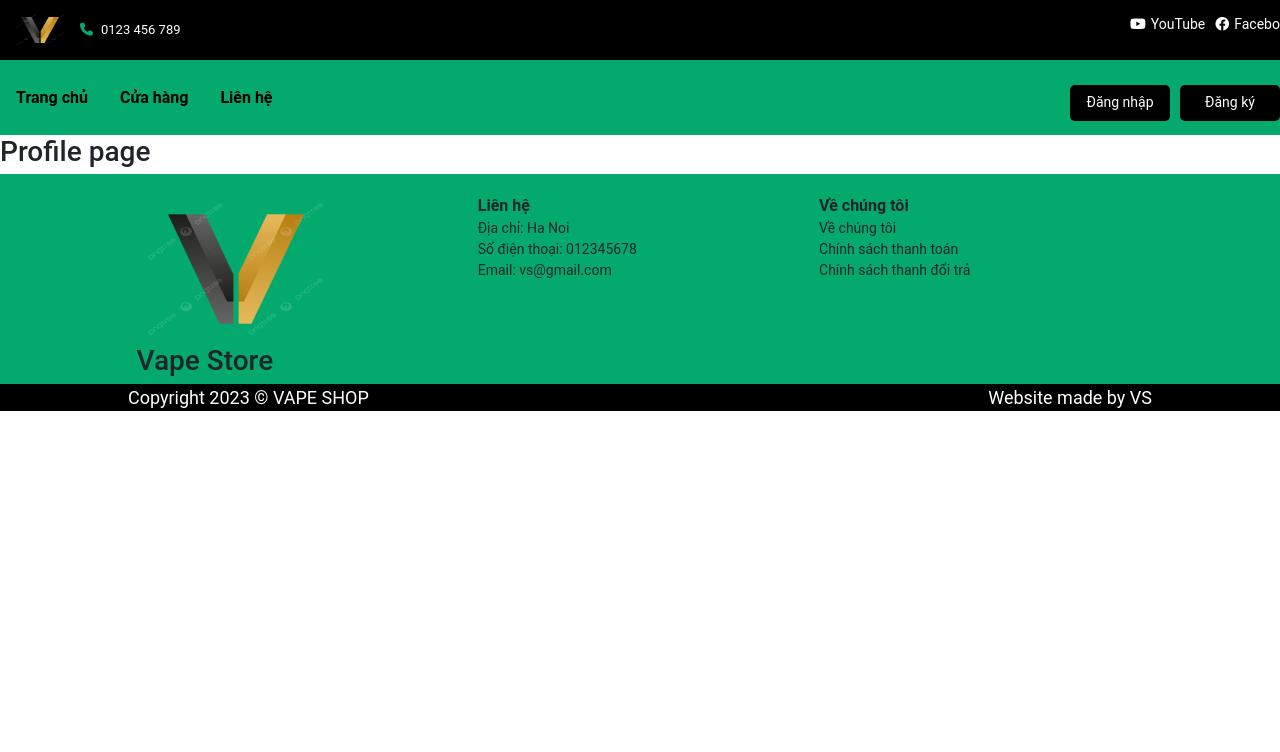
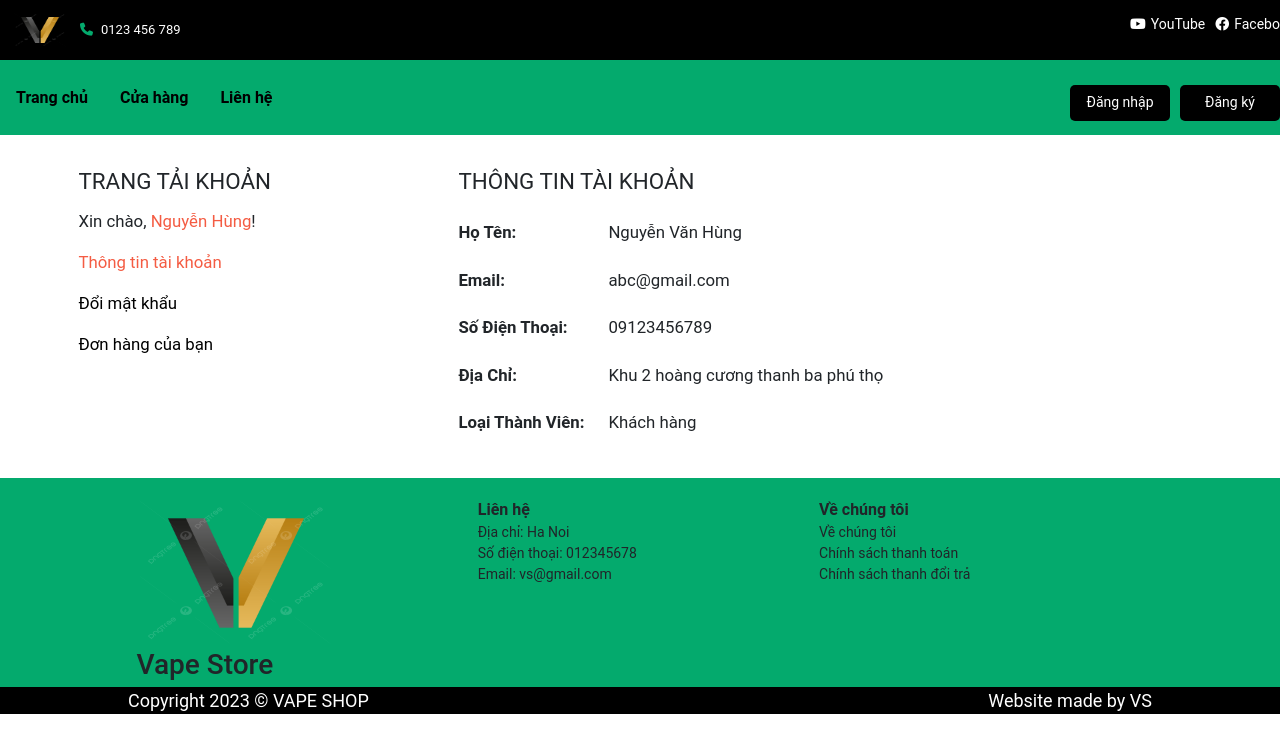
Before and after one commit to MinhDat2001/vape_frontend, a React (Create React App) app: page /profile in a window 1280 px wide. Shown: the top 752 px of the page. Built offline with nearby package versions, Linux system fonts and the light colour scheme.

Commit message:
done trang tinh profile của user, chua xu ly viec goi api

```diff
--- a/src/pages/user/Profile/css/user-profile.module.scss
+++ b/src/pages/user/Profile/css/user-profile.module.scss
@@ -0,0 +1,74 @@
+.d-block {
+    display: block !important;
+}
+
+.mh-0 {
+    min-height: 0 !important;
+}
+
+.active {
+    color: #f45c43 !important;
+}
+
+.user-profile {
+    box-sizing: border-box;
+    ul {
+        list-style: none;
+    }
+    padding: 20px 0;
+    .title {
+        font-size: 2rem;
+        font-weight: normal;
+        text-transform: uppercase;
+        padding: 10px 0;
+    }
+    .nav-box {
+        .top {
+            .welcome {
+                font-size: 1.5rem;
+                .name {
+                    color: #f45c43;
+                }
+            }
+        }
+        .list-link {
+            padding: 8px 0;
+            font-size: 1.5rem;
+            li {
+                padding: 8px 0;
+                a {
+                    text-decoration: none;
+                    color: black;
+                    &:hover {
+                        color: #f45c43;
+                    }
+                }
+            }
+        }
+    }
+    .info-box {
+        .content {
+            padding: 0;
+            font-size: 1.5rem;
+            .list-info {
+                padding: 0;
+                li {
+                    display: flex;
+                    padding: 1rem 0;
+                    span {
+                        display: inline-block;
+                    }
+                    .label {
+                        font-size: 1.5rem;
+                        font-weight: bold;
+                        text-transform: capitalize;
+                        min-width: 150px;
+                        height: 100%;
+                    }
+                    .info {
+                    }
+                }
+            }
+        }
+    }
+}
--- a/src/pages/user/Profile/index.js
+++ b/src/pages/user/Profile/index.js
@@ -1,5 +1,105 @@
+import classNames from 'classnames/bind';
+
+import { FontAwesomeIcon } from '@fortawesome/react-fontawesome';
+import { faArrowRight } from '@fortawesome/free-solid-svg-icons';
+
+import { Container, Row, Col } from 'react-bootstrap';
+
+import styles from './css/user-profile.module.scss';
+
+import { Link } from 'react-router-dom';
+
+const cx = classNames.bind(styles);
+
 function Profile() {
-    return <h1>Profile page</h1>
+    return (
+        <div className={cx(['user-profile'])}>
+            <Container className={cx(['d-block', 'mh-0'])}>
+                <Row className={cx(['p-0'])}>
+                    <Col md={4} sm={12} style={{ minHeight: '120px' }}>
+                        <div className={cx(['nav-box'])}>
+                            <div className={cx(['top'])}>
+                                <div className={cx(['title'])}>
+                                    Trang tải khoản
+                                </div>
+                                <div className={cx(['welcome'])}>
+                                    <span>Xin chào, </span>
+                                    <span className={cx(['name'])}>
+                                        Nguyễn Hùng
+                                    </span>
+                                    !
+                                </div>
+                            </div>
+                            <ul className={cx(['list-link'])}>
+                                <li>
+                                    <Link className={cx(['active'])}>
+                                        Thông tin tài khoản
+                                    </Link>
+                                </li>
+                                <li>
+                                    <Link>Đổi mật khẩu</Link>
+                                </li>
+                                <li>
+                                    <Link>Đơn hàng của bạn</Link>
+                                </li>
+                            </ul>
+                        </div>
+                    </Col>
+                    <Col md={8} sm={12} style={{ minHeight: '120px' }}>
+                        <div className={cx('info-box')}>
+                            <div className={cx(['title'])}>
+                                Thông tin tài khoản
+                            </div>
+                            <div className={cx(['content'])}>
+                                <ul className={cx(['list-info'])}>
+                                    <li>
+                                        <span className={cx(['label'])}>
+                                            Họ tên:{' '}
+                                        </span>
+                                        <span className={cx(['info'])}>
+                                            Nguyễn Văn Hùng
+                                        </span>
+                                    </li>
+                                    <li>
+                                        <span className={cx(['label'])}>
+                                            Email:{' '}
+                                        </span>
+                                        <span className={cx(['info'])}>
+                                            abc@gmail.com
+                                        </span>
+                                    </li>
+                                    <li>
+                                        <span className={cx(['label'])}>
+                                            Số điện thoại:{' '}
+                                        </span>
+                                        <span className={cx(['info'])}>
+                                            09123456789
+                                        </span>
+                                    </li>
+                                    <li>
+                                        <span className={cx(['label'])}>
+                                            địa chỉ:{' '}
+                                        </span>
+                                        <span className={cx(['info'])}>
+                                            Khu 2 hoàng cương thanh ba phú thọ
+                                        </span>
+                                    </li>
+                                    <li>
+                                        <span className={cx(['label'])}>
+                                            Loại thành viên:{' '}
+                                        </span>
+                                        <span className={cx(['info'])}>
+                                            Khách hàng
+                                        </span>
+                                    </li>
+                                </ul>
+                            </div>
+                        </div>
+                    </Col>
+                </Row>
+            </Container>
+        </div>
+    );
 }
 
-export default Profile
+export default Profile;
```
